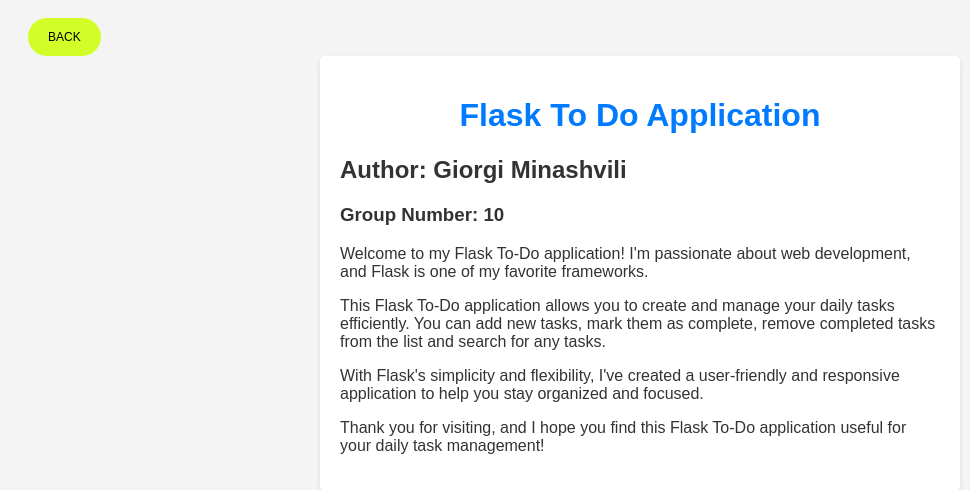
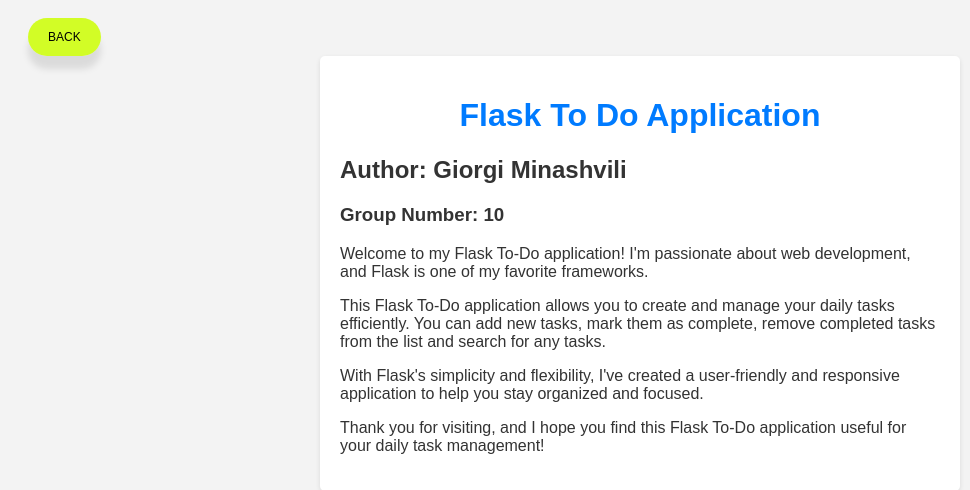
Before and after one commit to GGrinch13/ToDoApp, a Flask app: page /about in a window 1280 px wide. Shown: the top 490 px of the page, without its empty margins (0-970 px from the left). Run offline with Flask 3, Linux system fonts and the light colour scheme.

Commit message:
-Working CSS Buttons -limiting input -Working Submit Button With Animations -added about page -styled about page and fixed bugs

```diff
--- a/static/about.css
+++ b/static/about.css
@@ -38,7 +38,7 @@
    }
 
 body {
-    background-color: #f4f4f4;
+    background-color: #f3f3f3;
     color: #333;
     font-family: Arial, sans-serif;
   }
@@ -66,4 +66,5 @@
     border: none;
     border-radius: 0 5px 5px 0;
     cursor: pointer;
+    box-shadow: 0px 13px 7px rgba(0, 0, 0, 0.1)
   }
--- a/static/index.css
+++ b/static/index.css
@@ -1,6 +1,6 @@
 body {
     font-family: Arial, sans-serif;
-    background-color: #f5f5f5;
+    background-color: #f3f3f3;
     margin: 0;
     padding: 20px;
 }
@@ -43,7 +43,7 @@
     background-color: #12acffdf;
     text-transform: uppercase;
     margin-left: 10px;
-    box-shadow: 0px 8px 15px rgba(0, 0, 0, 0.1);
+    box-shadow: 0px 13px 7px rgba(0, 0, 0, 0.1)
 }
 
 ul {
@@ -111,7 +111,7 @@
     background-color: #b2ffc4;
     border: none;
     border-radius: 45px;
-    box-shadow: 0px 8px 15px rgba(0, 0, 0, 0.1);
+    box-shadow: 0px 13px 7px rgba(0, 0, 0, 0.1);
     cursor: pointer;
     outline: none;
   }
```
